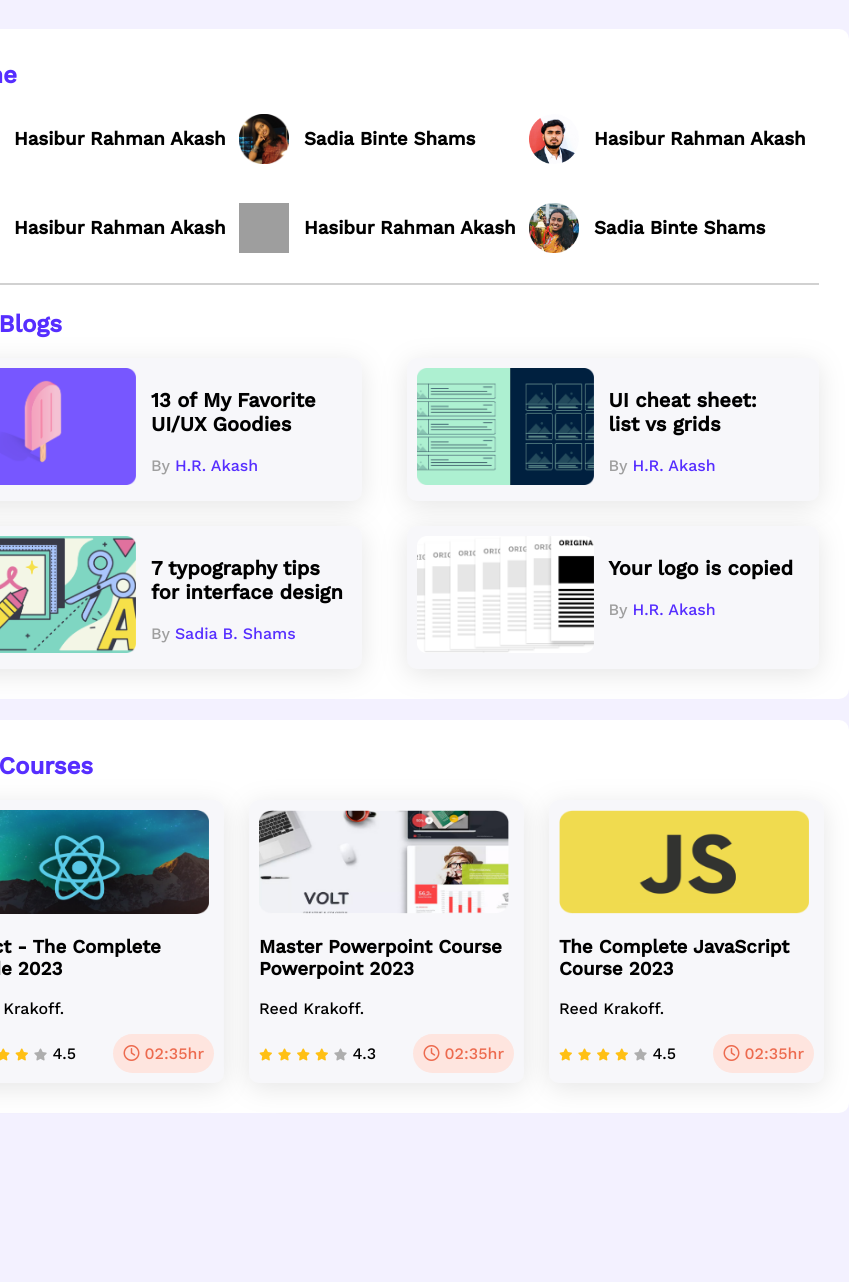
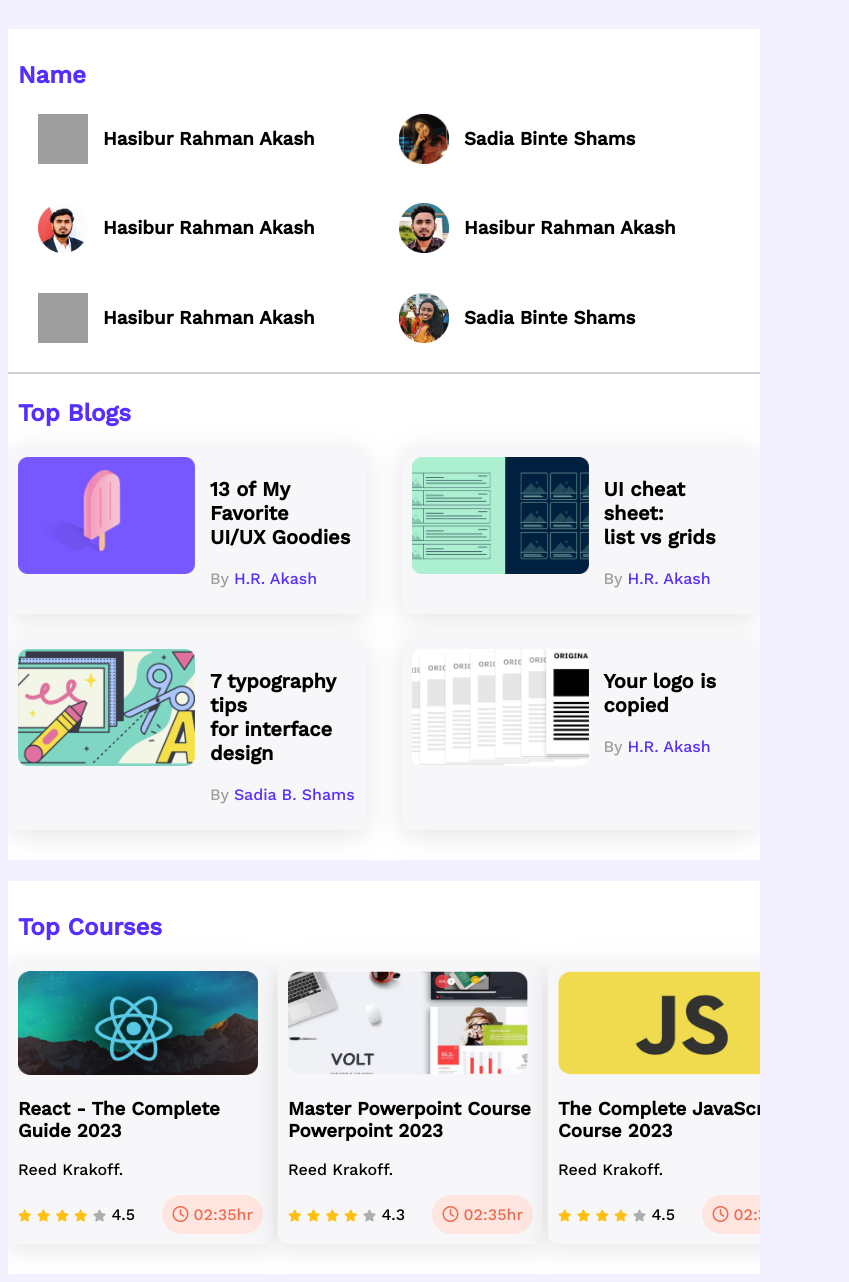
Before and after one commit to hasiburrahmanakash79/Leader-board, a plain HTML site: page index.html in a window 768 px wide. Shown: the whole page, 849 px wide, since content can reach past the window. Before the commit the page ends 1121 px from the top, so only its background shows below. Drawn offline with nearby package versions, Linux system fonts and the light colour scheme; grey boxes are pictures that could not be loaded.

Commit message:
Responsive

```diff
--- a/styles/style.css
+++ b/styles/style.css
@@ -55,7 +55,7 @@ top blogs styles
     display: grid;
     grid-template-columns: repeat(2, 1fr);
     row-gap: 25px;
-    column-gap: 45px;
+    column-gap: 35px;
 }
 .blog{
     display: flex;
@@ -93,14 +93,14 @@ courses styles
     column-gap: 25px;
 }
 .course{
-    width: 255px;
+    width: 245px;
     background-color: #f7f7fa;
     padding: 10px;
     border-radius: 10px;
     filter: drop-shadow(0px 5.34229px 13.3557px rgba(0, 0, 0, 0.1));
 }
 .course .banner img{
-    width: 250px;
+    width: 240px;
     height: 104px;
 }
 .course-info{
@@ -135,6 +135,12 @@ Responsive
     .container{
         width: 100%;
     }
+    main{
+        overflow-x: hidden;
+    }
+    .title{
+        margin-left: 10px;
+    }
     .players, .blogs, .courses{
         grid-template-columns: repeat(1, 1fr);
         justify-items:  center;
@@ -154,3 +160,22 @@ Responsive
         margin-top: 15px;
     }
 }
+@media screen and (min-width: 577px) and (max-width:992px){
+    .container{
+        width: 100%;
+    }
+    main{
+        overflow-x: hidden;
+    }
+    .title{
+        margin-left: 10px;
+    }
+    .players{
+        grid-template-columns: repeat(2, 1fr);
+        margin-left: 30px;
+    }
+    .courses{
+        grid-template-columns: repeat(3, 1fr);
+        column-gap: 5px;
+    }
+}
```
